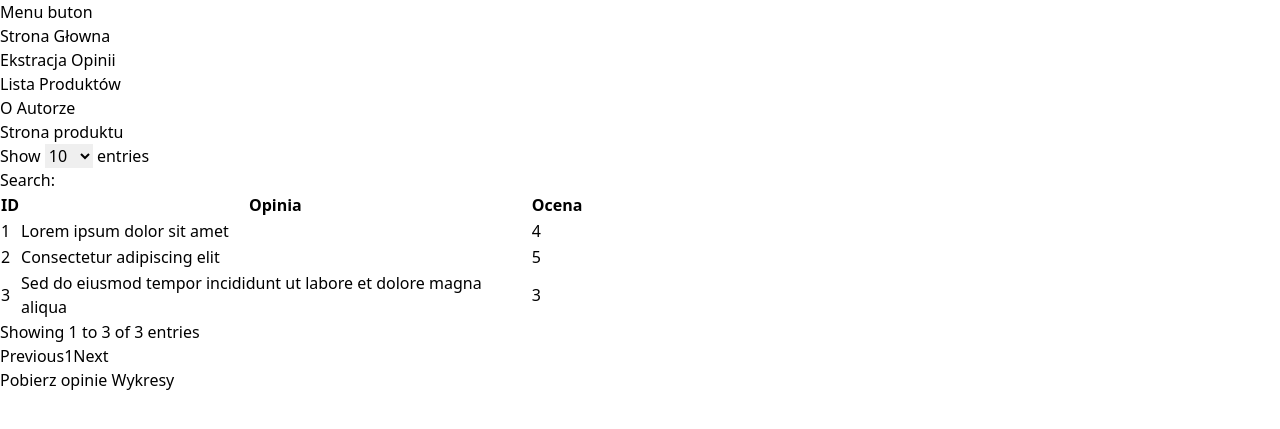
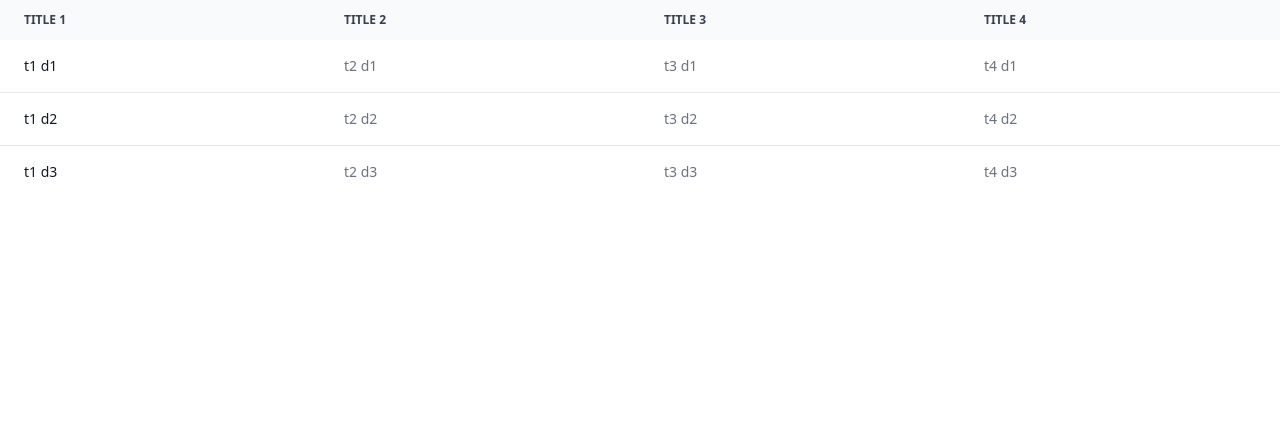
Before and after one commit to PiotrPegiel/CeneoWebScraper, a Python web app: template app/templates/product.html in a window 1280 px wide. Shown: the top 429 px of the page. Run offline with Jinja, Linux system fonts and the light colour scheme; the template is opened without the code that fills it, so the values that code supplies are empty; some libraries are stand-ins or nearby versions.

Commit message:
07-06-2023 PP minor changes

```diff
--- a/app/templates/product.html
+++ b/app/templates/product.html
@@ -22,78 +22,73 @@
     <title>Projekt programistyczny</title>
 </head>
 <body class="">
-<nav class="">
-    <div class="container">
-        <a class="">Menu</a>
-        <button class="" type="button">
-            <span class="navbar-toggler-icon">buton</span>
-        </button>
-        <div class="" id="navbarSupportedContent">
-            <ul class="">
-                <li class="">
-                    <a href="index.html" class="" aria-current="page">Strona Głowna</a>
-                </li>
-                <li class="">
-                    <a href="extraction.html" class="">Ekstracja Opinii</a>
-                </li>
-                <li class="">
-                    <a href="products_list.html" class="">Lista Produktów</a>
-                </li>
-                <li class="">
-                    <a href="author.html" class="">O Autorze</a>
-                </li>
-            </ul>
-        </div>
-    </div>
-</nav>
-<section>
-    <article>
-        <h2>Strona produktu</h2>
-
-        <table id="Table" class="">
-            <thead>
+<table id='opinions' class="w-full text-sm text-left text-gray-500 dark:text-gray-400">
+        <thead class="text-xs text-gray-700 uppercase bg-gray-50 dark:bg-gray-700 dark:text-gray-400">
             <tr>
-                <th>ID</th>
-                <th>Opinia</th>
-                <th>Ocena</th>
+                <th scope="col" class="px-6 py-3">
+                    title 1
+                </th>
+                <th scope="col" class="px-6 py-3">
+                    title 2
+                </th>
+                <th scope="col" class="px-6 py-3">
+                    title 3
+                </th>
+                <th scope="col" class="px-6 py-3">
+                    title 4
+                </th>
             </tr>
         </thead>
         <tbody>
-            <tr>
-                <td>1</td>
-                <td>Lorem ipsum dolor sit amet</td>
-                <td>4</td>
+            <tr class="bg-white border-b dark:bg-gray-800 dark:border-gray-700">
+                <th scope="row" class="px-6 py-4 font-medium text-gray-900 whitespace-nowrap dark:text-white">
+                    t1 d1
+                </th>
+                <td class="px-6 py-4">
+                    t2 d1
+                </td>
+                <td class="px-6 py-4">
+                    t3 d1
+                </td>
+                <td class="px-6 py-4">
+                    t4 d1
+                </td>
             </tr>
-            <tr>
-                <td>2</td>
-                <td>Consectetur adipiscing elit</td>
-                <td>5</td>
+            <tr class="bg-white border-b dark:bg-gray-800 dark:border-gray-700">
+                <th scope="row" class="px-6 py-4 font-medium text-gray-900 whitespace-nowrap dark:text-white">
+                    t1 d2
+                </th>
+                <td class="px-6 py-4">
+                    t2 d2
+                </td>
+                <td class="px-6 py-4">
+                    t3 d2
+                </td>
+                <td class="px-6 py-4">
+                    t4 d2
+                </td>
             </tr>
-            <tr>
-                <td>3</td>
-                <td>Sed do eiusmod tempor incididunt ut labore et dolore magna aliqua</td>
-                <td>3</td>
+            <tr class="bg-white dark:bg-gray-800">
+                <th scope="row" class="px-6 py-4 font-medium text-gray-900 whitespace-nowrap dark:text-white">
+                    t1 d3
+                </th>
+                <td class="px-6 py-4">
+                    t2 d3
+                </td>
+                <td class="px-6 py-4">
+                    t3 d3
+                </td>
+                <td class="px-6 py-4">
+                    t4 d3
+                </td>
             </tr>
         </tbody>
     </table>
 
-        <button id="download" class="">Pobierz opinie</button>
-        <a href="charts.html" class="">Wykresy</a>
-    </article>
-</section>
-
-<script src="https://code.jquery.com/jquery-3.5.1.slim.min.js"></script>
-<script src="https://cdn.datatables.net/1.10.25/js/jquery.dataTables.min.js"></script>
 <script>
-    $(document).ready(function () {
-
-        $('#Table').DataTable();
-
-
-        $('#exportBtn').click(function () {
-
-        });
-    });
+    $(document).ready( function () {
+        $('#opinions').DataTable();
+    } );
 </script>
 </body>
 </html>
```
Also changed, not shown: app/templates/extract.html (added, +53 -0 lines), app/templates/extraction.html (deleted, +0 -82 lines), app/templates/products.html (renamed from app/templates/products_list.html, +6 -37 lines), app/templates/base.html (renamed from app/templates/charts.html). Lines whose indentation alone changed are shown as unchanged.
